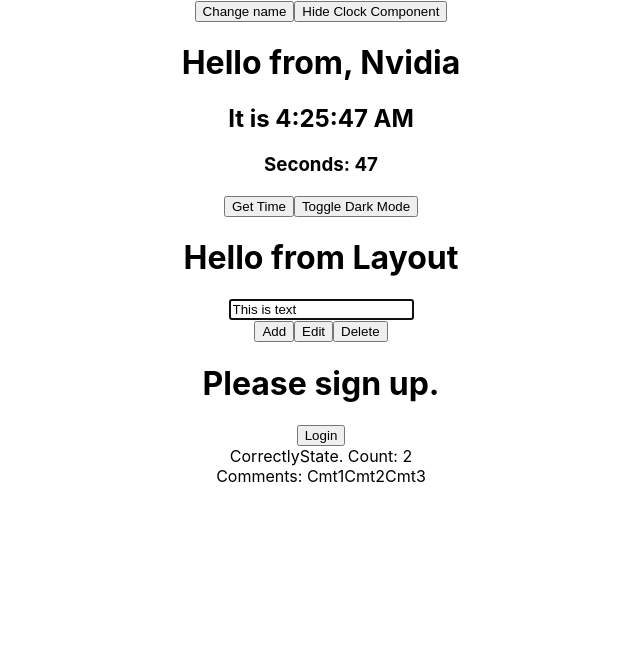
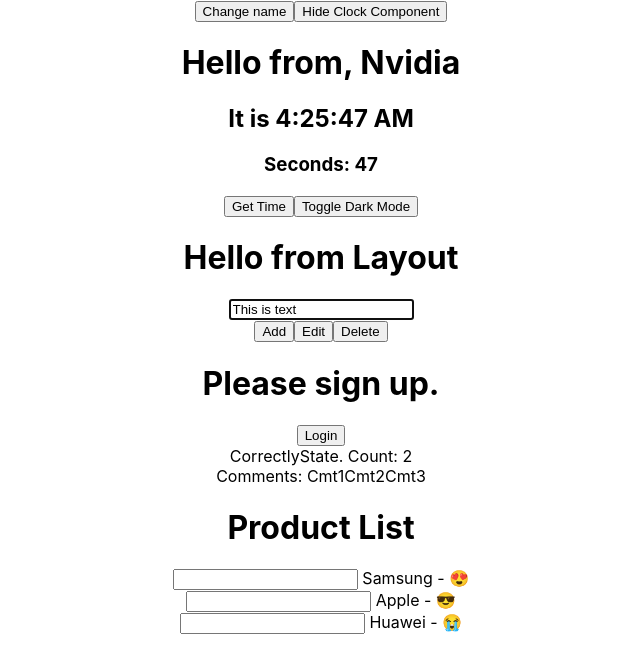
Before and after one commit to pltnhan311/my-app-yarn, a React (Create React App) app: page / in a window 1280 px wide. Shown: the top 670 px of the page, without its empty margins (319-959 px from the left). Built offline with nearby package versions, Linux system fonts and the light colour scheme.

Commit message:
updated code key and id

```diff
--- a/src/App.js
+++ b/src/App.js
@@ -6,6 +6,7 @@ import Layout from "./Layout";
 import BareButton from './BareButton';
 import LoginControl from "./LoginControl";
 import CorrectlyState from './CorrectlyState';
+import ProductList from './ProductList/ProductList';
 
 function App() {
   const [name, setName] = useState('Nvidia')
@@ -28,7 +29,8 @@ function App() {
       </Layout >
 
       <LoginControl />
-      <CorrectlyState/>
+      <CorrectlyState />
+      <ProductList/>
     </div>
   );
 }
--- /dev/null
+++ b/src/ProductList/ProductItem.jsx
@@ -0,0 +1,14 @@
+import React, { Component } from 'react'
+
+export class ProductItem extends Component {
+  render() {
+    const { product } = this.props
+    return (
+      <div className="product-item">
+        <input /> {product.name} - {product.avatar}
+      </div>
+    );
+  }
+}
+
+export default ProductItem
--- /dev/null
+++ b/src/ProductList/ProductList.jsx
@@ -0,0 +1,42 @@
+import React, { Component } from 'react'
+import ProductItem from './ProductItem';
+
+export default class ProductList extends Component {
+  constructor(props) {
+    super(props)
+
+    this.state = {
+      productList: [
+        {
+          id: "1a",
+          name: "Samsung",
+          avatar: "😍",
+        },
+        {
+          id: "2b",
+          name: "Apple",
+          avatar: "😎",
+        },
+        {
+          id: "3c",
+          name: "Huawei",
+          avatar: "😭",
+        }
+      ],
+    };
+  }
+
+  render() {
+    const list = this.state.productList.map((product) => (
+      <ProductItem product={product} key={product.id} />
+    ));
+    return (
+      <div>
+        <h1>Product List</h1>
+        <div className="product-list">
+          {list}
+        </div>
+      </div>
+    );
+  }
+}
```
